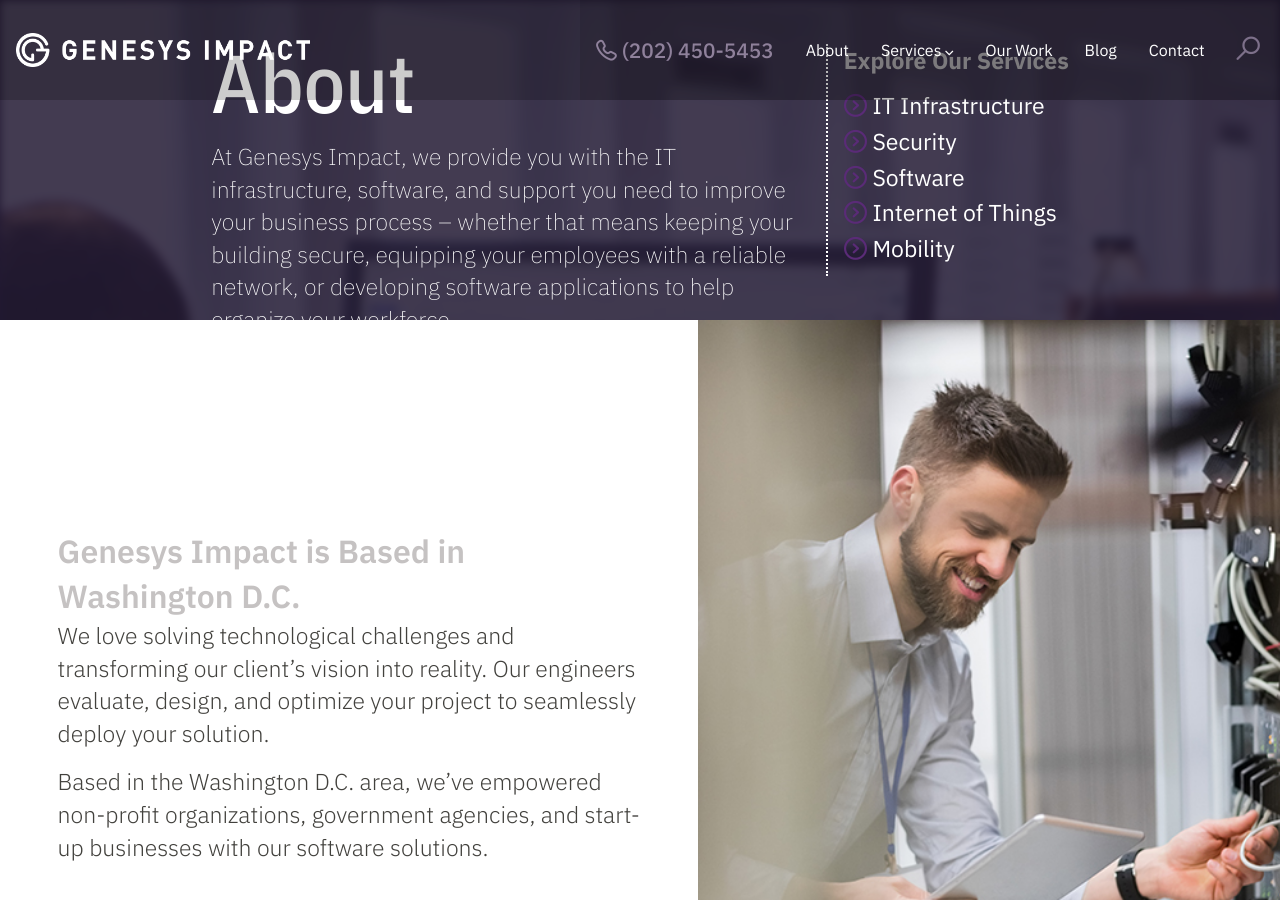
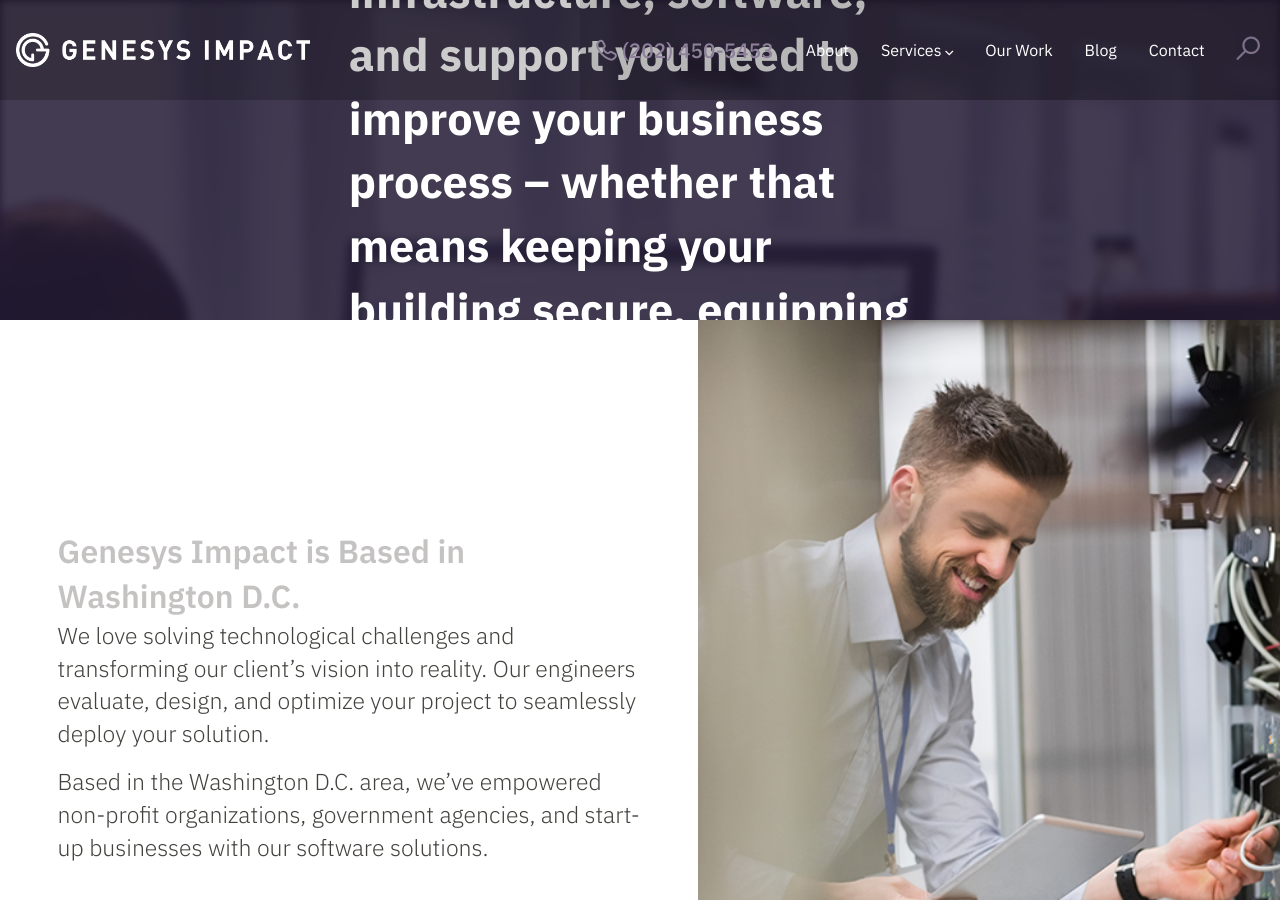
Before and after one commit to vantagecreative/genesys-jekyll-2, a Jekyll site: the page built from about.md, in a window 1280 px wide and 900 px high. Built offline with Jekyll 4.4.1, drawn with Linux system fonts in a browser that asks for light colours; nearby versions of some CDN libraries.

Commit message:
Updated to match new look/feel.

```diff
--- a/_layouts/about.html
+++ b/_layouts/about.html
@@ -31,38 +31,38 @@
     <img src="{{page.image}}" class="wp-post-image">
     <div class="excerpt">
         <h1>{{page.title}}</h1>
-        <p>{{page.excerpt}}</p>
+        <h2>{{page.excerpt}}</h2>
     </div>
-    <div class="services">
-        <h4>Explore Our Services</h4>
-        <ul>
-                <li>
-                  <a href="{{ site.baseurl }}/it-infrastructure.html">
-                    <span class="hvr-forward"><span class="flaticon-arrows"></span> IT Infrastructure</span>
-                  </a>
-                </li>
-                <li>
-                  <a href="{{ site.baseurl }}/security.html">
-                    <span class="hvr-forward"><span class="flaticon-arrows"></span> Security</span>
-                  </a>
-                </li>
-                <li>
-                  <a href="{{ site.baseurl }}/software.html">
-                    <span class="hvr-forward"><span class="flaticon-arrows"></span> Software</span>
-                  </a>
-                </li>
-                <li>
-                  <a href="{{ site.baseurl }}/internet-of-things.html">
-                    <span class="hvr-forward"><span class="flaticon-arrows"></span> Internet of Things</span>
-                  </a>
-                </li>
-                <li>
-                  <a href="{{ site.baseurl }}/mobility.html">
-                    <span class="hvr-forward"><span class="flaticon-arrows"></span> Mobility</span>
-                  </a>
-                </li>
-            </ul>
-    </div>
+    <!--<div class="services">-->
+    <!--    <h4>Explore Our Services</h4>-->
+    <!--    <ul>-->
+    <!--            <li>-->
+    <!--              <a href="{{ site.baseurl }}/it-infrastructure.html">-->
+    <!--                <span class="hvr-forward"><span class="flaticon-arrows"></span> IT Infrastructure</span>-->
+    <!--              </a>-->
+    <!--            </li>-->
+    <!--            <li>-->
+    <!--              <a href="{{ site.baseurl }}/security.html">-->
+    <!--                <span class="hvr-forward"><span class="flaticon-arrows"></span> Security</span>-->
+    <!--              </a>-->
+    <!--            </li>-->
+    <!--            <li>-->
+    <!--              <a href="{{ site.baseurl }}/software.html">-->
+    <!--                <span class="hvr-forward"><span class="flaticon-arrows"></span> Software</span>-->
+    <!--              </a>-->
+    <!--            </li>-->
+    <!--            <li>-->
+    <!--              <a href="{{ site.baseurl }}/internet-of-things.html">-->
+    <!--                <span class="hvr-forward"><span class="flaticon-arrows"></span> Internet of Things</span>-->
+    <!--              </a>-->
+    <!--            </li>-->
+    <!--            <li>-->
+    <!--              <a href="{{ site.baseurl }}/mobility.html">-->
+    <!--                <span class="hvr-forward"><span class="flaticon-arrows"></span> Mobility</span>-->
+    <!--              </a>-->
+    <!--            </li>-->
+    <!--        </ul>-->
+    <!--</div>-->
 </div>
         <div id="work">
             <div class="our-work">
```
Also changed, not shown: _layouts/home.html (+6 -5 lines).
